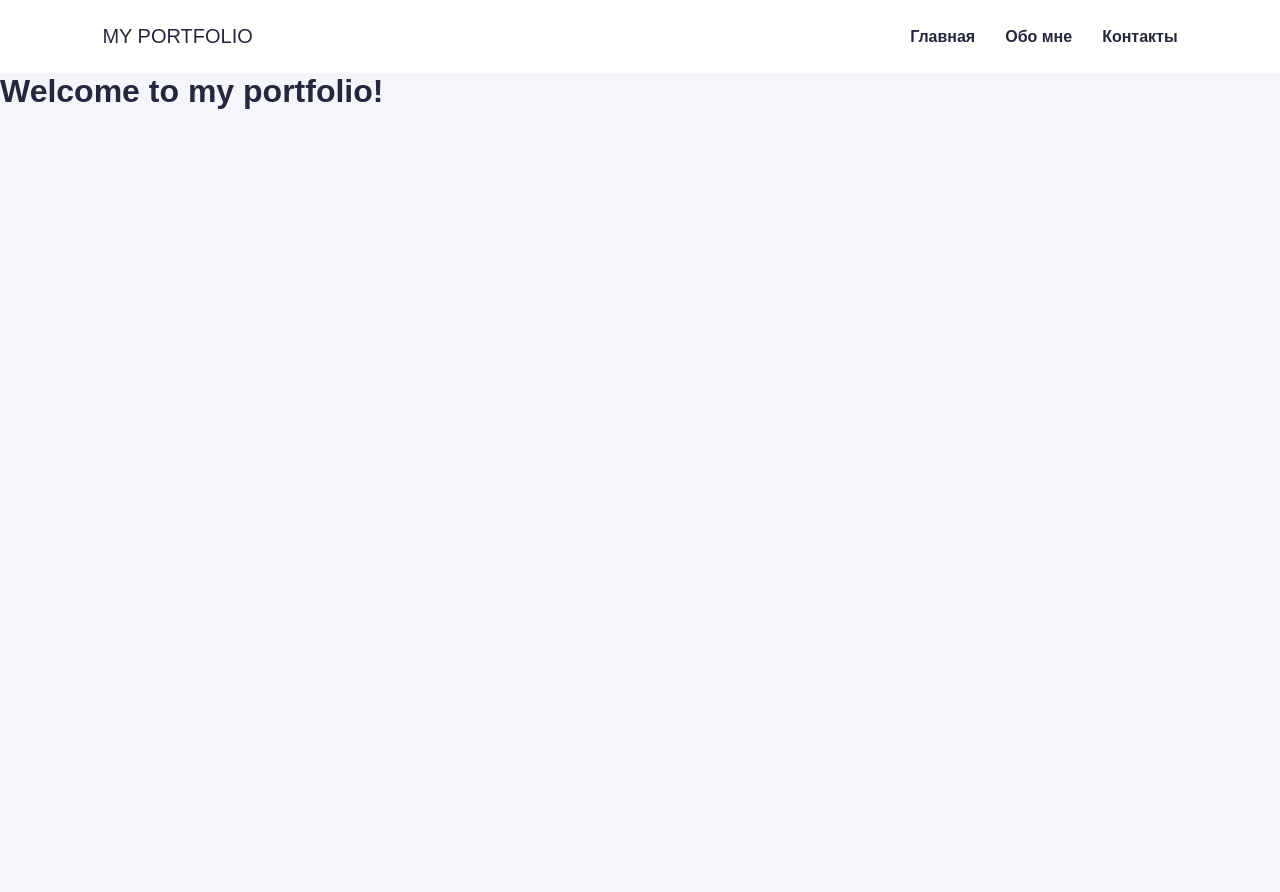
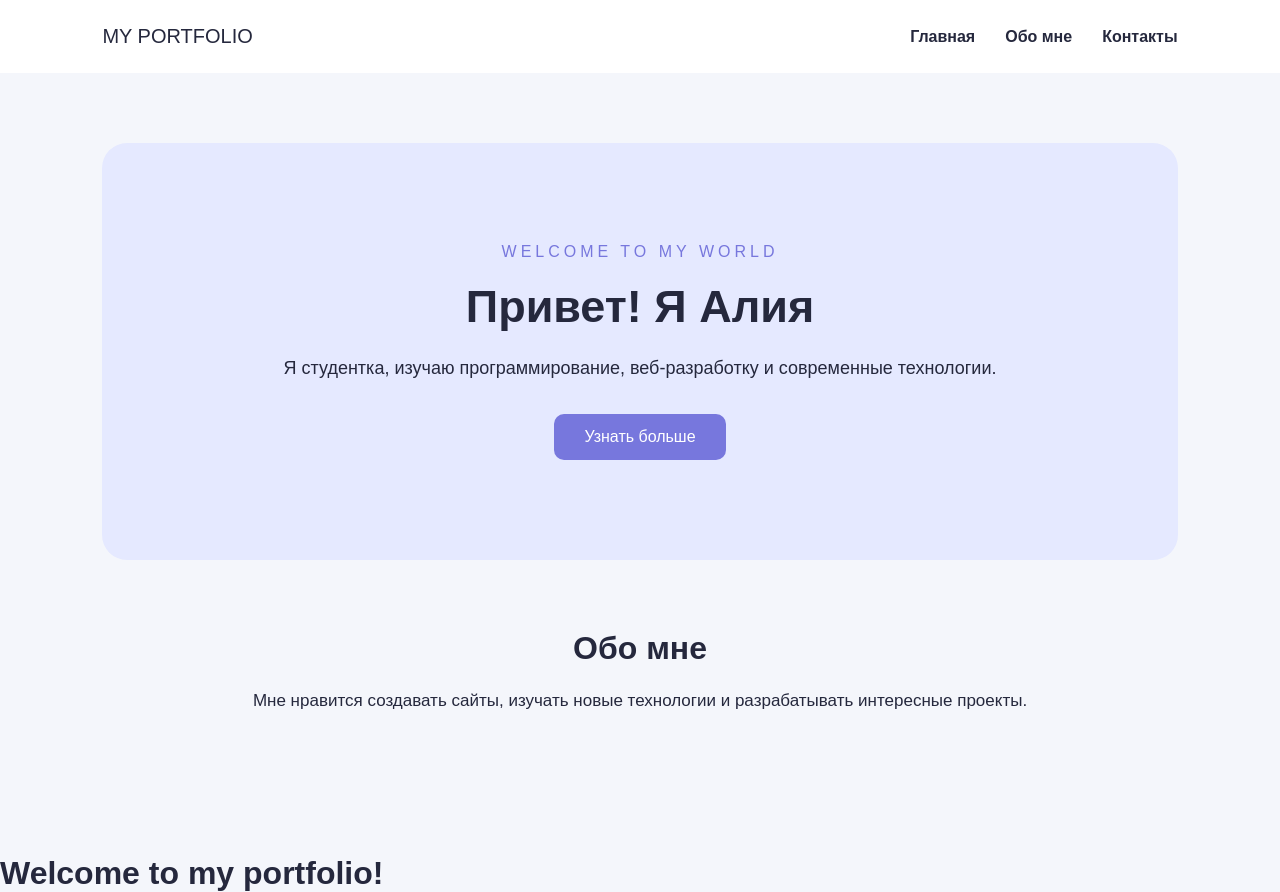
Before and after one commit to aliabespaeva22-gif/bebebe, a plain HTML site: page index.html in a window 1280 px wide. Before the commit the page ends 800 px from the top, so only its background shows below. Drawn offline with Linux system fonts and the light colour scheme; a web font is replaced by a local one.

Commit message:
feat: добавить основную часть сайта
Создать приветственный блок и раздел обо мне для представления информации о проекте.

```diff
--- a/assets/css/style.css
+++ b/assets/css/style.css
@@ -41,3 +41,58 @@ body {
 .navigation a:hover {
     color: #7777dd;
 }
+.main {
+    padding: 70px 8%;
+}
+
+.hero {
+    text-align: center;
+    padding: 100px 20px;
+    background-color: #e5e9ff;
+    border-radius: 25px;
+}
+
+.subtitle {
+    color: #7777dd;
+    letter-spacing: 4px;
+    margin-bottom: 20px;
+}
+
+.hero h1 {
+    font-size: 45px;
+    margin-bottom: 20px;
+}
+
+.description {
+    font-size: 18px;
+    line-height: 1.7;
+    margin-bottom: 30px;
+}
+
+.button {
+    display: inline-block;
+    background-color: #7777dd;
+    color: white;
+    padding: 14px 30px;
+    border-radius: 10px;
+    text-decoration: none;
+}
+
+.button:hover {
+    background-color: #5555bb;
+}
+
+.about {
+    text-align: center;
+    padding: 70px 20px;
+}
+
+.about h2 {
+    font-size: 32px;
+    margin-bottom: 20px;
+}
+
+.about p {
+    font-size: 17px;
+    line-height: 1.7;
+}
--- a/index.html
+++ b/index.html
@@ -20,6 +20,31 @@
         <a href="#contacts">Контакты</a>
     </nav>
 </header>
+<main id="home" class="main">
+
+    <section class="hero">
+        <p class="subtitle">WELCOME TO MY WORLD</p>
+
+        <h1>Привет! Я Алия</h1>
+
+        <p class="description">
+            Я студентка, изучаю программирование,
+            веб-разработку и современные технологии.
+        </p>
+
+        <a href="#about" class="button">Узнать больше</a>
+    </section>
+
+    <section id="about" class="about">
+        <h2>Обо мне</h2>
+
+        <p>
+            Мне нравится создавать сайты, изучать новые технологии
+            и разрабатывать интересные проекты.
+        </p>
+    </section>
+
+</main>
     <h1>Welcome to my portfolio!</h1>
 <script src="assets/js/main.js"></script>
 </body>
```
